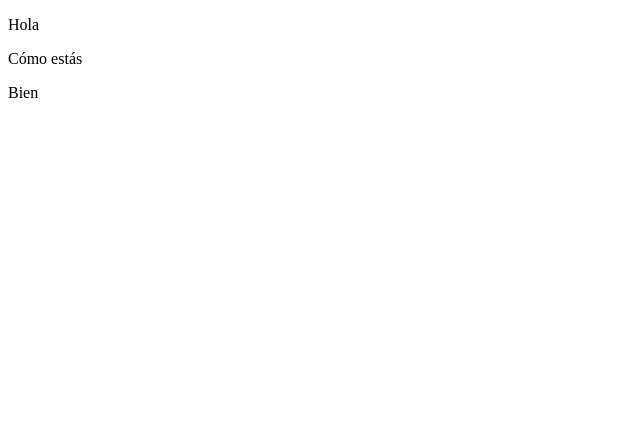
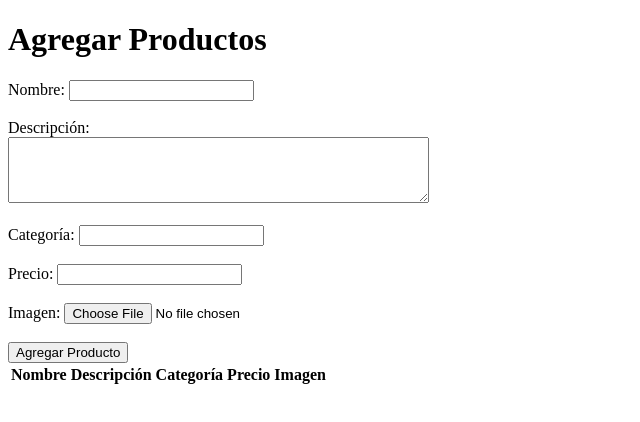
Before and after one commit to ivanmontoya10/equipo5_productos, a plain HTML site: page index.html in a window 1280 px wide. Shown: the whole page, without its empty margins (0-640 px from the left). Drawn offline with Linux system fonts and the light colour scheme.

Commit message:
Estructura general (añadir)

```diff
--- a/index.html
+++ b/index.html
@@ -1,13 +1,44 @@
 <!DOCTYPE html>
-<html lang="en">
+<html lang="es">
+
 <head>
     <meta charset="UTF-8">
     <meta name="viewport" content="width=device-width, initial-scale=1.0">
-    <title>P3</title>
+    <script src="mod.js"></script>
+    <title>Productos</title>
 </head>
+
 <body>
-    <p>Hola</p>
-    <p>Cómo estás</p>
-    <p>Bien</p>
+    <h1>Agregar Productos</h1>
+
+    <form id="formulario">
+        <label for="nombre">Nombre:</label>
+        <input type="text" id="nombre" required><br><br>
+
+        <label for="descripcion">Descripción:</label><br>
+        <textarea id="descripcion" rows="4" cols="50" required></textarea><br><br>
+
+        <label for="categoria">Categoría:</label>
+        <input type="text" id="categoria" required><br><br>
+
+        <label for="precio">Precio:</label>
+        <input type="number" id="precio" step="0.01" min="0" required><br><br>
+
+        <label for="imagen">Imagen:</label>
+        <input type="file" id="imagen" accept="image/*" required><br><br>
+
+        <button type="button" onclick="agregarProducto()">Agregar Producto</button>
+    </form>
+
+    <table id="tablaProductos">
+        <tr>
+            <th>Nombre</th>
+            <th>Descripción</th>
+            <th>Categoría</th>
+            <th>Precio</th>
+            <th>Imagen</th>
+        </tr>
+    </table>
 </body>
+
 </html>
```
